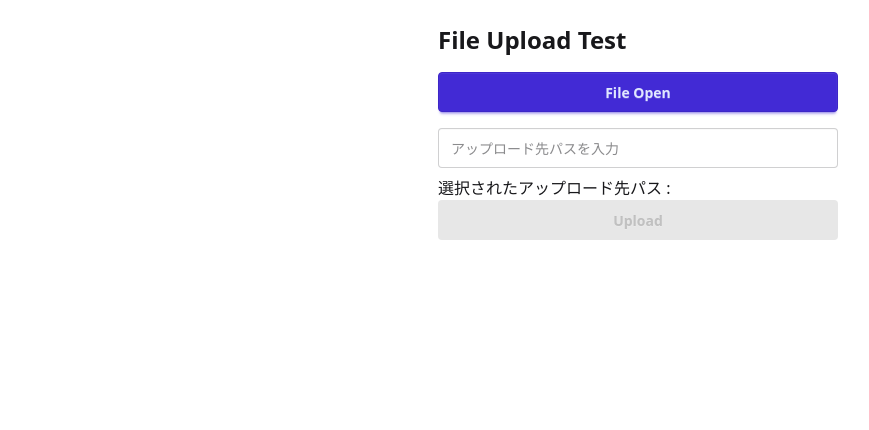
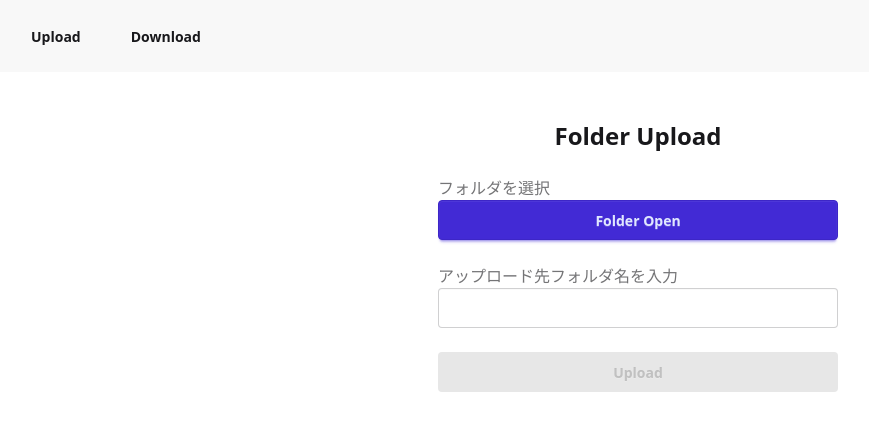
Before and after one commit to fuyu28/R2-electron, a React (Vite) app: page / in a window 1280 px wide. Shown: the top 430 px of the page, without its empty margins (2-871 px from the left). Built offline with nearby package versions, Linux system fonts and the light colour scheme.

Commit message:
feat:画面の追加
- HashRouterの追加
- Upload,Download画面の追加
- ダウンロード機能本体は未実装

```diff
--- a/package.json
+++ b/package.json
@@ -46,6 +46,8 @@
     "prettier": "^3.5.3",
     "react": "^19.1.0",
     "react-dom": "^19.1.0",
+    "react-router": "^7.6.2",
+    "react-router-dom": "^7.6.2",
     "tailwindcss": "^4.1.10",
     "typescript": "^5.8.3",
     "vite": "^6.2.6"
--- a/src/main/registerHandlers.ts
+++ b/src/main/registerHandlers.ts
@@ -1,7 +1,9 @@
 import { registerFileDialogHandler } from './ipcHandlers/fileDialogHandlers'
+import { getR2FolderListHandler } from './ipcHandlers/getR2FolderListHandler'
 import { registerUploadHandlers } from './ipcHandlers/uploadHandlers'
 
 export function registerAllHandlers(): void {
   registerFileDialogHandler()
   registerUploadHandlers()
+  getR2FolderListHandler()
 }
--- /dev/null
+++ b/src/preload/api/r2ListPreload.ts
@@ -0,0 +1,5 @@
+import { ipcRenderer } from 'electron'
+
+export const getR2FolderListAPI = {
+  getR2FolderList: (): Promise<string[] | null> => ipcRenderer.invoke('get-r2-folder-list')
+}
--- a/src/preload/index.ts
+++ b/src/preload/index.ts
@@ -4,10 +4,12 @@ import { electronAPI } from '@electron-toolkit/preload'
 // Custom APIs for renderer
 import { fileDialogAPI } from './api/fileDialogPreload'
 import { uploadAPI } from './api/uploadPreload'
+import { getR2FolderListAPI } from './api/r2ListPreload'
 
 const api = {
   fileDialog: fileDialogAPI,
-  upload: uploadAPI
+  upload: uploadAPI,
+  getR2FolderList: getR2FolderListAPI
 }
 
 // Use `contextBridge` APIs to expose Electron APIs to
--- a/src/preload/preload.d.ts
+++ b/src/preload/preload.d.ts
@@ -7,12 +7,12 @@ export interface UploadAPI {
   uploadFolder(localFolderPath: string, R2DestinationPath: string): Promise<{ success: boolean }>
 }
 
-export interface EnvAPI {
-  getEnv(envName: string): Promise<string | null>
+export interface GetR2ListAPI {
+  getR2FolderList(): Promise<string[] | null>
 }
 
 export interface API {
   fileDialog: FileDialogAPI
   upload: UploadAPI
-  env: EnvAPI
+  getR2FolderList: GetR2ListAPI
 }
--- a/src/renderer/src/App.tsx
+++ b/src/renderer/src/App.tsx
@@ -1,92 +1,35 @@
-import { useState } from 'react'
+import { NavLink, Routes, Route } from 'react-router-dom'
+import UploadPage from './pages/UploadPage'
+import DownloadPage from './pages/DownloadPage'
 
 function App(): React.JSX.Element {
-  const [localFolderPath, setLocalFolderPath] = useState<string | null>(null)
-  const [R2DestinationPath, setR2DestinationPath] = useState<string | null>(null)
-  const [loading, setLoading] = useState<boolean>(false)
-  const [error, setError] = useState<string | null>(null)
-  const [success, setSuccess] = useState<string | null>(null)
-
-  const handleOpen = async (): Promise<void> => {
-    // フォルダ選択
-    const selected = await window.api.fileDialog.selectFolder()
-    setLocalFolderPath(selected)
-
-    if (selected !== null) {
-      const parts = selected
-        .replace(/[\\/]+$/, '')
-        .split(/[\\/]+/)
-        .filter(Boolean)
-      const defaultName = parts.length >= 2 ? parts[parts.length - 2] : ''
-      setR2DestinationPath(defaultName)
-    }
-  }
-
-  const handleUpload = async (): Promise<void> => {
-    // 前回の状態クリア
-    setError(null)
-    setSuccess(null)
-    if (localFolderPath !== null && R2DestinationPath !== null) {
-      setLoading(true)
-      try {
-        // アップロード実行
-        console.log(localFolderPath)
-        const result = await window.api.upload.uploadFolder(localFolderPath, R2DestinationPath)
-        if (result.success) {
-          setSuccess('アップロードが完了しました🎉')
-        } else {
-          setError('アップロードに失敗しました😢')
-        }
-      } catch (e) {
-        console.error(e)
-        setError('予期せぬエラーが発生しました')
-      } finally {
-        setLoading(false)
-      }
-    }
-  }
-
-  const handleUploadPathChange = (e: React.ChangeEvent<HTMLInputElement>): void => {
-    const value = e.target.value
-    if (value === '') setR2DestinationPath(null)
-    else setR2DestinationPath(value)
-  }
-
   return (
-    <div className="p-6 max-w-md mx-auto font-sans">
-      <h1 className="text-2xl font-bold mb-4">File Upload Test</h1>
-      <button
-        onClick={handleOpen}
-        disabled={loading}
-        className={`
-          btn  w-full mb-4
-          ${loading ? 'btn-disabled' : 'btn-primary'}
-        `}
-      >
-        {loading ? 'Opening…' : 'File Open'}
-      </button>
-      <input
-        type="text"
-        value={R2DestinationPath ?? ''}
-        onChange={handleUploadPathChange}
-        placeholder="アップロード先パスを入力"
-        className="input input-bordered w-full mb-2"
-      />
-      <p>選択されたアップロード先パス : {R2DestinationPath}</p>
-      <button
-        onClick={handleUpload}
-        disabled={R2DestinationPath === null}
-        className={`btn w-full mb-4 ${R2DestinationPath === null || loading ? 'btn-disable' : 'btn-primary'}`}
-      >
-        {loading ? 'Uploading…' : 'Upload'}
-      </button>
-      {localFolderPath && (
-        <p className="mt-4 text-sm text-gray-700">
-          <span className="font-semibold">選択されたパス:</span> {localFolderPath}
-        </p>
-      )}
-      {error && <p className="mt-2 text-error">❌ {error}</p>}
-      {success && <p className="mt-2 text-success">✅ {success}</p>}
+    <div className="min-h-screen bg-base-100">
+      <nav className="p-4 bg-base-200 flex space-x-4">
+        <NavLink
+          to="/upload"
+          className={({ isActive }) =>
+            `px-4 py-2 rounded ${isActive ? 'btn btn-primary' : 'btn btn-ghost'}`
+          }
+        >
+          Upload
+        </NavLink>
+        <NavLink
+          to="/download"
+          className={({ isActive }) =>
+            `px-4 py-2 rounded ${isActive ? 'btn btn-primary' : 'btn btn-ghost'}`
+          }
+        >
+          Download
+        </NavLink>
+      </nav>
+      <main className="p-6">
+        <Routes>
+          <Route path="/" element={<UploadPage />} />
+          <Route path="/upload" element={<UploadPage />} />
+          <Route path="/download" element={<DownloadPage />} />
+        </Routes>
+      </main>
     </div>
   )
 }
--- a/src/renderer/src/main.tsx
+++ b/src/renderer/src/main.tsx
@@ -1,10 +1,13 @@
 import { StrictMode } from 'react'
 import { createRoot } from 'react-dom/client'
+import { HashRouter } from 'react-router-dom'
 import App from './App'
 import './assets/tailwind.css'
 
 createRoot(document.getElementById('root')!).render(
   <StrictMode>
-    <App />
+    <HashRouter>
+      <App />
+    </HashRouter>
   </StrictMode>
 )
--- /dev/null
+++ b/src/renderer/src/pages/DownloadPage.tsx
@@ -0,0 +1,94 @@
+import { useEffect, useState } from 'react'
+import type { ReactNode } from 'react'
+
+function renderTree(
+  folders: string[],
+  level: number,
+  onSelect: (path: string) => void,
+  selected: string | null
+): ReactNode {
+  return folders.map((folderName) => {
+    const isSelected = selected === folderName
+    return (
+      <button
+        key={`${folderName}-${level}`}
+        onClick={() => onSelect(folderName)}
+        style={{ paddingLeft: level * 16 }}
+        className={`w-full text-left flex items-center space-x-2
+          hover:bg-gray-100
+          ${isSelected ? 'bg-blue-100' : ''}
+        `}
+      >
+        <span>📁</span>
+        <span>{folderName}</span>
+      </button>
+    )
+  })
+}
+
+export default function DownloadPage(): React.JSX.Element {
+  const [folders, setFolders] = useState<string[]>([])
+  const [loading, setLoading] = useState(false)
+  const [error, setError] = useState<string | null>(null)
+
+  // ここで選択されたパスを保持
+  const [selectedPath, setSelectedPath] = useState<string | null>(null)
+
+  useEffect(() => {
+    ;(async () => {
+      setLoading(true)
+      try {
+        const list = await window.api.getR2FolderList.getR2FolderList()
+        if (list !== null) setFolders(list)
+      } catch (e) {
+        console.error(e)
+        setError('ディレクトリ構造の取得に失敗しました')
+      } finally {
+        setLoading(false)
+      }
+    })()
+  }, [])
+
+  // ダウンロード実行ハンドラ
+  const handleDownload = async (): Promise<void> => {
+    if (!selectedPath) return
+    setLoading(true)
+    try {
+      // await window.api.download.downloadFolder(selectedPath)
+      // 成功メッセージなど
+    } catch (e) {
+      console.error(e)
+      setError('ダウンロードに失敗しました')
+    } finally {
+      setLoading(false)
+    }
+  }
+
+  return (
+    <div className="max-w-md mx-auto font-sans space-y-4">
+      <h1 className="text-2xl font-bold text-center">Download (R2 Directory)</h1>
+
+      {loading && <p className="text-center">Loading…</p>}
+      {error && <p className="text-error text-center">❌ {error}</p>}
+
+      {!loading && !error && (
+        <div className="space-y-1">{renderTree(folders, 0, setSelectedPath, selectedPath)}</div>
+      )}
+
+      {/* 選択中のパスを表示 */}
+      {selectedPath && (
+        <p className="mt-2 text-sm">
+          選択中: <strong>{selectedPath}</strong>
+        </p>
+      )}
+
+      <button
+        // onClick={handleDownload}
+        disabled={!selectedPath || loading}
+        className={`btn w-full ${!selectedPath || loading ? 'btn-disabled' : 'btn-primary'}`}
+      >
+        {loading ? 'Downloading…' : 'Download'}
+      </button>
+    </div>
+  )
+}
--- /dev/null
+++ b/src/renderer/src/pages/UploadPage.tsx
@@ -0,0 +1,95 @@
+import { useState } from 'react'
+
+export default function UploadPage(): React.JSX.Element {
+  const [localFolderPath, setLocalFolderPath] = useState<string | null>(null)
+  const [R2DestinationPath, setR2DestinationPath] = useState<string | null>(null)
+  const [loading, setLoading] = useState(false)
+  const [error, setError] = useState<string | null>(null)
+  const [success, setSuccess] = useState<string | null>(null)
+
+  const handleOpen = async (): Promise<void> => {
+    const selected = await window.api.fileDialog.selectFolder()
+    setLocalFolderPath(selected)
+    if (selected) {
+      const parts = selected
+        .replace(/[\\/]+$/, '')
+        .split(/[\\/]+/)
+        .filter(Boolean)
+      setR2DestinationPath(parts.length >= 2 ? parts[parts.length - 2] : '')
+    }
+  }
+
+  const handleUpload = async (): Promise<void> => {
+    setError(null)
+    setSuccess(null)
+    if (!localFolderPath || !R2DestinationPath) return
+    setLoading(true)
+    try {
+      const result = await window.api.upload.uploadFolder(localFolderPath, R2DestinationPath)
+      if (result.success) setSuccess('アップロードが完了しました🎉')
+      else setError('アップロードに失敗しました😢')
+    } catch {
+      setError('予期せぬエラーが発生しました')
+    } finally {
+      setLoading(false)
+    }
+  }
+
+  return (
+    <div className="max-w-md mx-auto font-sans flex flex-col space-y-6 p-6">
+      <h1 className="text-2xl font-bold text-center">Folder Upload</h1>
+
+      {/* フォルダ選択 */}
+      <div className="form-control w-full">
+        <label className="label">
+          <span className="label-text">フォルダを選択</span>
+        </label>
+        <button
+          onClick={handleOpen}
+          disabled={loading}
+          className={`btn w-full ${loading ? 'btn-disabled' : 'btn-primary'}`}
+        >
+          {loading ? 'Opening…' : 'Folder Open'}
+        </button>
+      </div>
+
+      {/* アップロード先パス入力 */}
+      <div className="form-control w-full">
+        <label className="label">
+          <span className="label-text">アップロード先フォルダ名を入力</span>
+        </label>
+        <input
+          type="text"
+          value={R2DestinationPath ?? ''}
+          onChange={(e) => setR2DestinationPath(e.target.value === '' ? null : e.target.value)}
+          className="input input-bordered w-full"
+        />
+      </div>
+
+      {/* 選択パスの表示 */}
+      {localFolderPath && (
+        <div className="form-control w-full">
+          <label className="label">
+            <span className="label-text">選択されたパス</span>
+          </label>
+          <p className="whitespace-pre-wrap text-sm text-gray-700">{localFolderPath}</p>
+        </div>
+      )}
+
+      {/* アップロードボタン */}
+      <div className="form-control w-full">
+        <button
+          onClick={handleUpload}
+          disabled={!R2DestinationPath || loading}
+          className={`btn w-full ${!R2DestinationPath || loading ? 'btn-disabled' : 'btn-primary'}`}
+        >
+          {loading ? 'Uploading…' : 'Upload'}
+        </button>
+      </div>
+
+      {/* ステータスメッセージ */}
+      {error && <p className="text-error text-center">❌ {error}</p>}
+      {success && <p className="text-success text-center">✅ {success}</p>}
+    </div>
+  )
+}
```
Also changed, not shown: src/main/ipcHandlers/getR2FolderListHandler.ts (added, +15 -0 lines), 2 other files (tests, documents, lock files or other folders).
